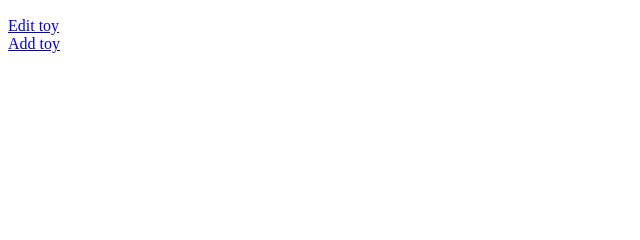
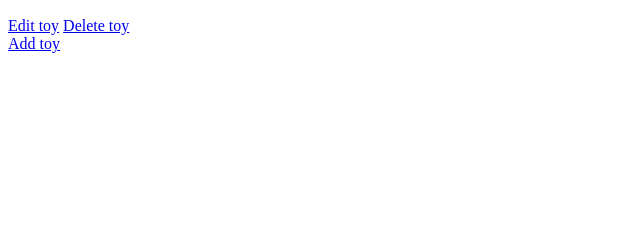
Before and after one commit to amfairley/toytribe, a Flask app: page /toys in a window 1280 px wide. Shown: the part 167-407 px from the top of the page, without its empty margins (0-640 px from the left). Run offline with Flask 3, Linux system fonts and the light colour scheme; tables that the repository leaves empty hold one stand-in row (values such as "Sample post").

Commit message:
feature: add delete toy button

```diff
--- a/toy_tribe/templates/individual_toy.html
+++ b/toy_tribe/templates/individual_toy.html
@@ -9,4 +9,5 @@
     <li>Date created: {{ toy.toy_id }}</li>
 </ul>
 <a href="{{ url_for('edit_toy', toy_id=toy.id, ref='individual_toy') }}">Edit toy</a>
+<a href="{{ url_for('delete_toy', toy_id=toy.id) }}">Delete toy</a>
 <a href="{{ url_for('toys') }}">Back to toy list</a>
--- a/toy_tribe/templates/toys.html
+++ b/toy_tribe/templates/toys.html
@@ -11,6 +11,7 @@
             <li>Date created: {{ toy.toy_id }}</li>
         </ul>
         <a href="{{ url_for('edit_toy', toy_id=toy.id, ref='toys') }}">Edit toy</a>
+        <a href="{{ url_for('delete_toy', toy_id=toy.id) }}">Delete toy</a>
     {% endfor %}
 </div>
 <div>
```
